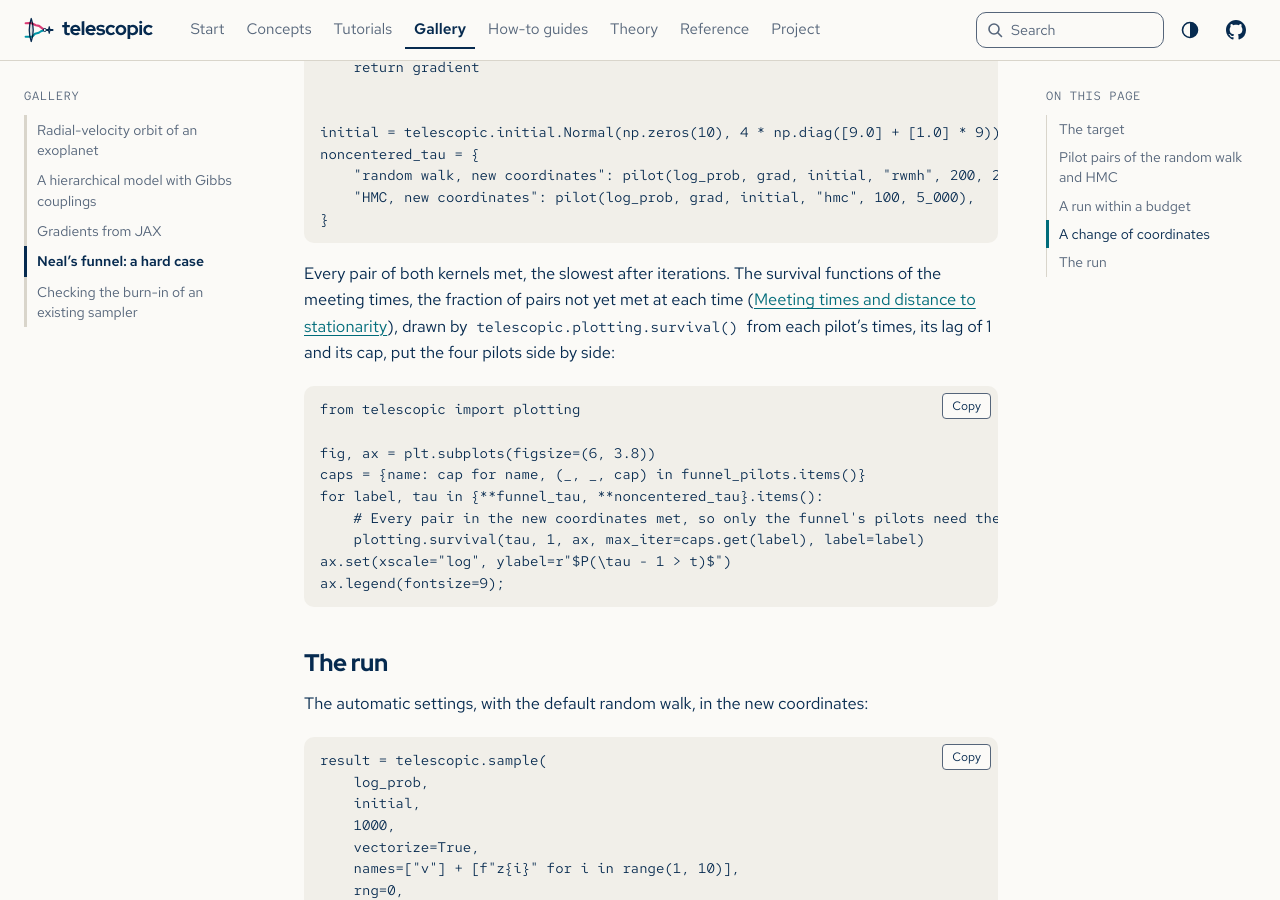
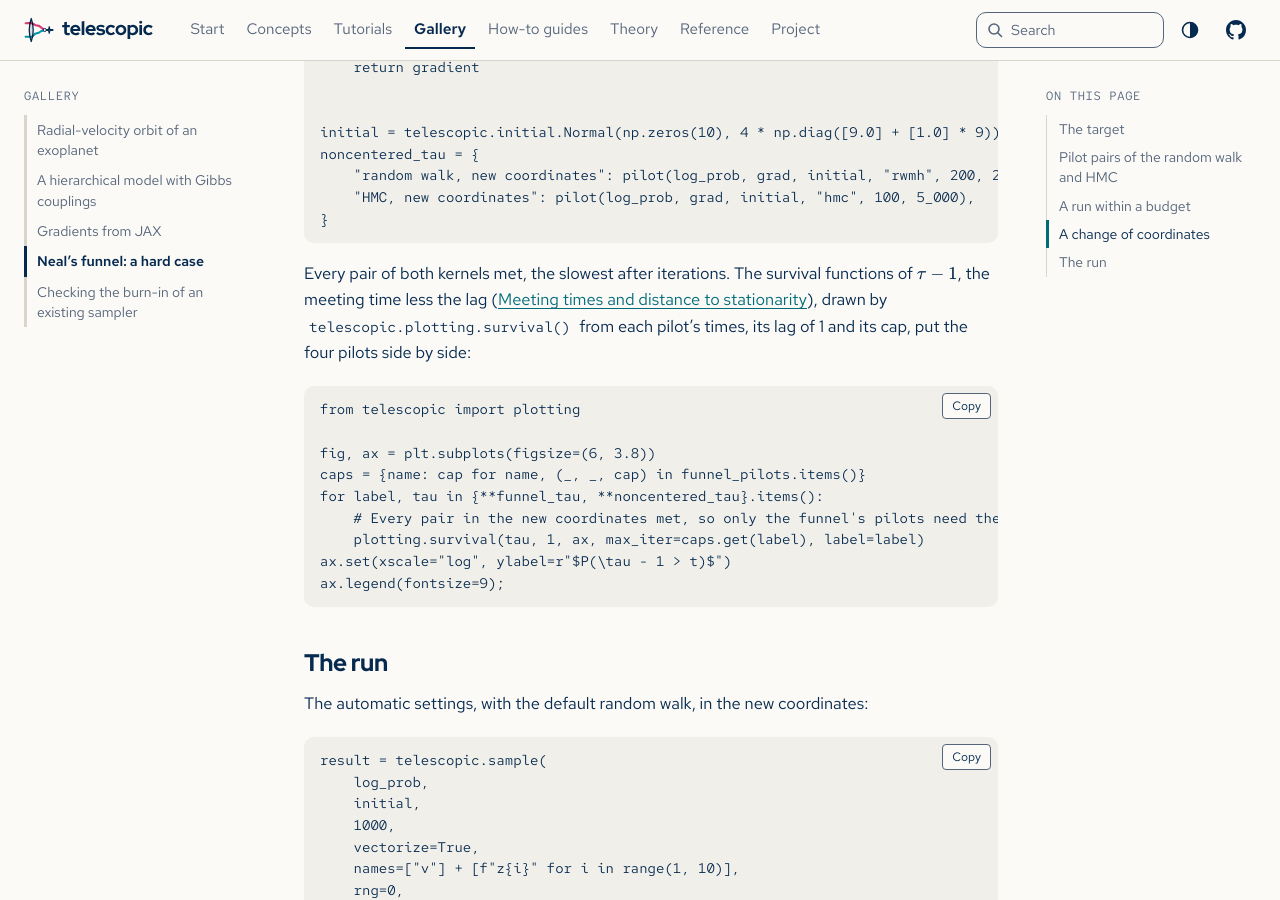
Before and after one commit to joshspeagle/telescopic, a Sphinx documentation site: the page built from docs/gallery/funnel.md, in a window 1280 px wide and 900 px high, scrolled down 3019 px. Built offline with Sphinx 7.4.7, drawn with Linux system fonts in a browser that asks for light colours.

Commit message:
Refuse NaN meeting times in the survival curve
A NaN counted as a censored pair. The funnel page names the curve the
survival function of tau - 1, which ends at the cap less 1.

Co-Authored-By: Claude Opus 5.5 <noreply@anthropic.com>
Claude-Session: https://claude.ai/code/session_01JkqiRjnZwqMVo8Rd3e5j1c

````diff
--- a/docs/gallery/funnel.md
+++ b/docs/gallery/funnel.md
@@ -246,8 +246,7 @@ glue("slowest_new", float(slowest), display=False)
 ```
 
 Every pair of both kernels met, the slowest after {glue:text}`slowest_new:.0f`
-iterations. The survival functions of
-the meeting times, the fraction of pairs not yet met at each time
+iterations. The survival functions of $\tau - 1$, the meeting time less the lag
 ([Meeting times and distance to stationarity](../concepts/meeting-times.md)), drawn by
 {func}`telescopic.plotting.survival` from each pilot's times, its lag of 1 and its cap,
 put the four pilots side by side:
@@ -260,12 +259,13 @@ mystnb:
       Four survival curves of meeting times on logarithmic axes. In the new
       coordinates, the curves of the random walk and of HMC fall to zero early. On
       the funnel, the random walk's curve has a long tail, and HMC's curve ends well
-      above zero, at the fraction of its pairs unmet at the cap.
+      above zero, at the cap less 1, at the fraction of its pairs unmet at the cap.
   figure:
     caption: >-
-      The fraction of pilot pairs not yet met, $P(\tau - 1 > t)$, against $t$, for the
-      random walk and HMC on the funnel and in the new coordinates. A curve that ends
-      above 0 ends at the cap, at the fraction of pairs unmet there.
+      The survival function $P(\tau - 1 > t)$ of the pilots' meeting times less the
+      lag, against $t$, for the random walk and HMC on the funnel and in the new
+      coordinates. A curve that ends above 0 ends at the cap less 1, at the fraction
+      of pairs unmet at the cap.
 ---
 from telescopic import plotting
 
````
Also changed, not shown: 2 other files.
